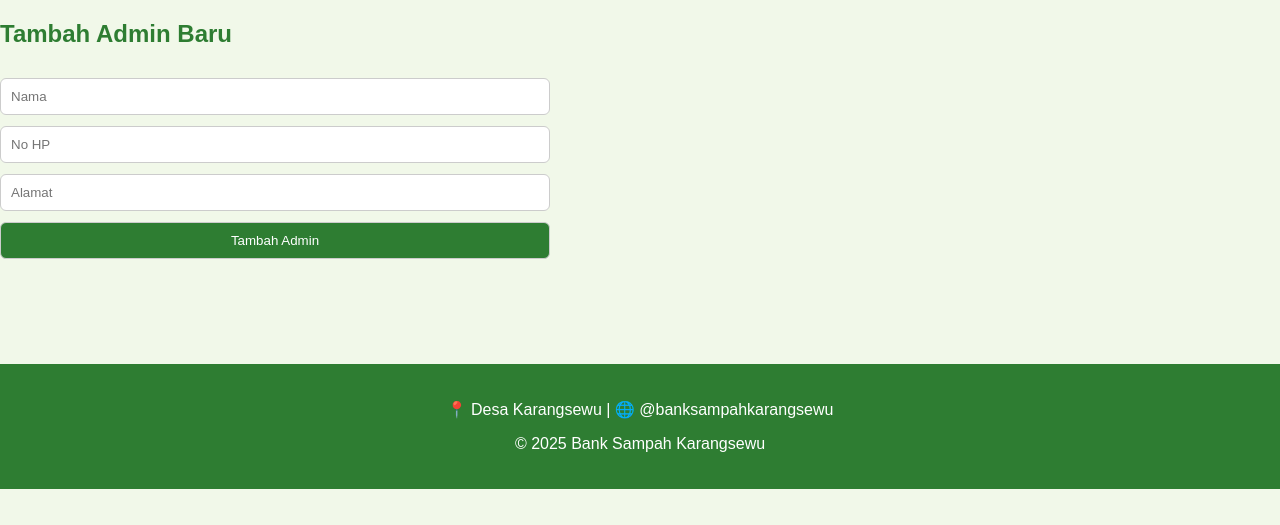
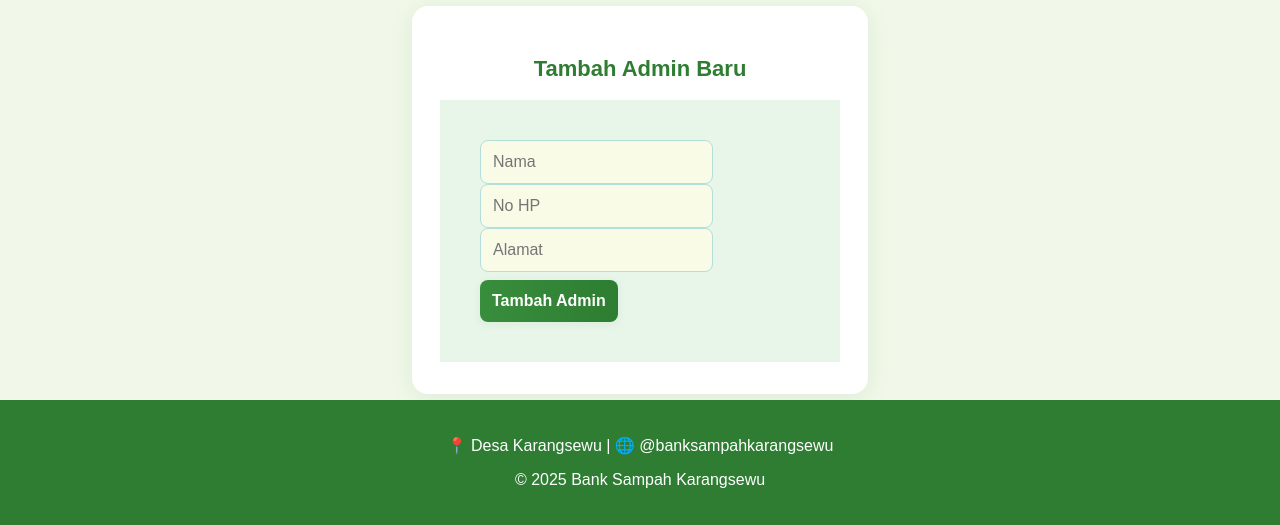
Before and after one commit to Kapatika-chatra1/tabungansampahKU, a PHP site: page /super_admin.php in a window 1280 px wide. Shown: the part 311-836 px from the top of the page. Before the commit the page ends 800 px from the top, so only its background shows below. Run offline with PHP 8.4, Linux system fonts and the light colour scheme; a user stored in the database is signed in.

Commit message:
ngubah tampilan super admin dikit

```diff
--- a/super_admin.css
+++ b/super_admin.css
@@ -75,16 +75,17 @@ header nav a {
 
 .container {
     display: flex;
-    justify-content: space-around;
-    /* memberi jarak kanan-kiri */
-    align-items: flex-start;
-    /* agar posisi atas sejajar */
+    justify-content: center;    /* Tengah horizontal */
+    align-items: center;        /* Tengah vertikal */
     gap: 50px;
-    /* jarak antar form */
-    margin-top: 200px;
+    margin-top: 0;
+    min-height: 50vh;           /* Biar tetap di tengah jika konten sedikit */
 }
 
-.transaksi form,
+.users {
+    padding: 40px;
+    background: #e8f5e9;
+}
 .users form {
     width: 550px;
     display: flex;
@@ -92,39 +93,12 @@ header nav a {
     gap: 10px;
 }
 
-.transaksi input,
-.transaksi select,
-.transaksi button {
-    padding: 10px;
-    border: 1px solid #ccc;
-    border-radius: 6px;
-    max-width: 100%;
-}
-
-.transaksi button {
-    background: #2e7d32;
-    color: white;
-    cursor: pointer;
-}
-
-.transaksi table {
-    width: 100%;
-    border-collapse: collapse;
-}
-
-.transaksi th,
-.transaksi td {
-    border: 1px solid #ccc;
-    padding: 10px;
-    text-align: center;
-}
 
 .maps {
     padding: 40px;
     background: #f9fbe7;
 }
 
-.transaksi form,
 .users form {
     /*used (form transaksi)*/
     display: flex;
@@ -142,6 +116,25 @@ header nav a {
     flex-direction: column;
 }
 
+/* Card untuk form */
+.form-card {
+    background: #fff;
+    padding: 32px 28px;
+    border-radius: 16px;
+    box-shadow: 0 4px 24px rgba(46,125,50,0.10);
+    width: 100%;
+    max-width: 400px;
+    margin: 0 auto;
+}
+
+.form-card h2 {
+    margin-bottom: 18px;
+    color: #2e7d32;
+    font-size: 22px;
+    font-weight: 700;
+    text-align: center;
+}
+
 .users input,
 .users select,
 .users button {
@@ -151,10 +144,37 @@ header nav a {
     margin-top: 10px;
 }
 
+.users input,
+.users select {
+    padding: 12px;
+    border: 1px solid #b2dfdb;
+    border-radius: 8px;
+    margin-top: 0;
+    font-size: 16px;
+    background: #f9fbe7;
+    transition: border-color .2s;
+}
+.users input:focus,
+.users select:focus {
+    border-color: #2e7d32;
+    outline: none;
+}
+
 .users button {
-    background: #2e7d32;
+    background: linear-gradient(90deg, #388e3c, #2e7d32);
     color: white;
+    font-weight: 600;
+    border: none;
+    border-radius: 8px;
+    padding: 12px;
     cursor: pointer;
+    font-size: 16px;
+    margin-top: 8px;
+    box-shadow: 0 2px 8px rgba(46,125,50,0.08);
+    transition: background .2s;
+}
+.users button:hover {
+    background: linear-gradient(90deg, #43a047, #388e3c);
 }
 
 .btn-logout {
--- a/super_admin.php
+++ b/super_admin.php
@@ -314,15 +314,17 @@ elseif ($action === 'read') {
   </section>
 
           <!-- User -->
-  <div class="users" id="users">
+  <div class="container">
+  <div class="form-card">
     <h2>Tambah Admin Baru</h2>
-    <form id="userForm">
+    <form class="users">
       <input type="text" id="user_nama" placeholder="Nama" required>
       <input type="text" id="user_hp" placeholder="No HP" required>
       <input type="text" id="user_alamat" placeholder="Alamat" required>
       <button type="submit">Tambah Admin</button>
     </form>
   </div>
+</div>
   </section>
 
   <footer id="kontak">
```
